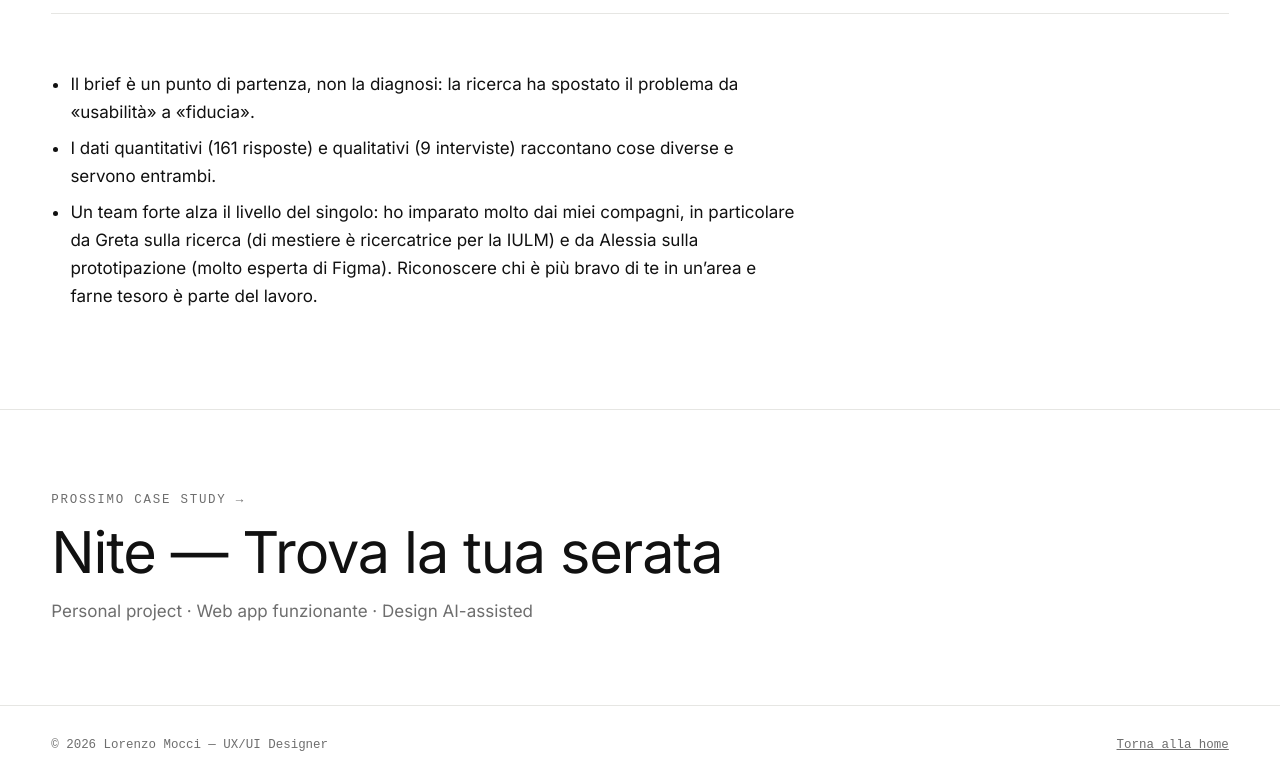
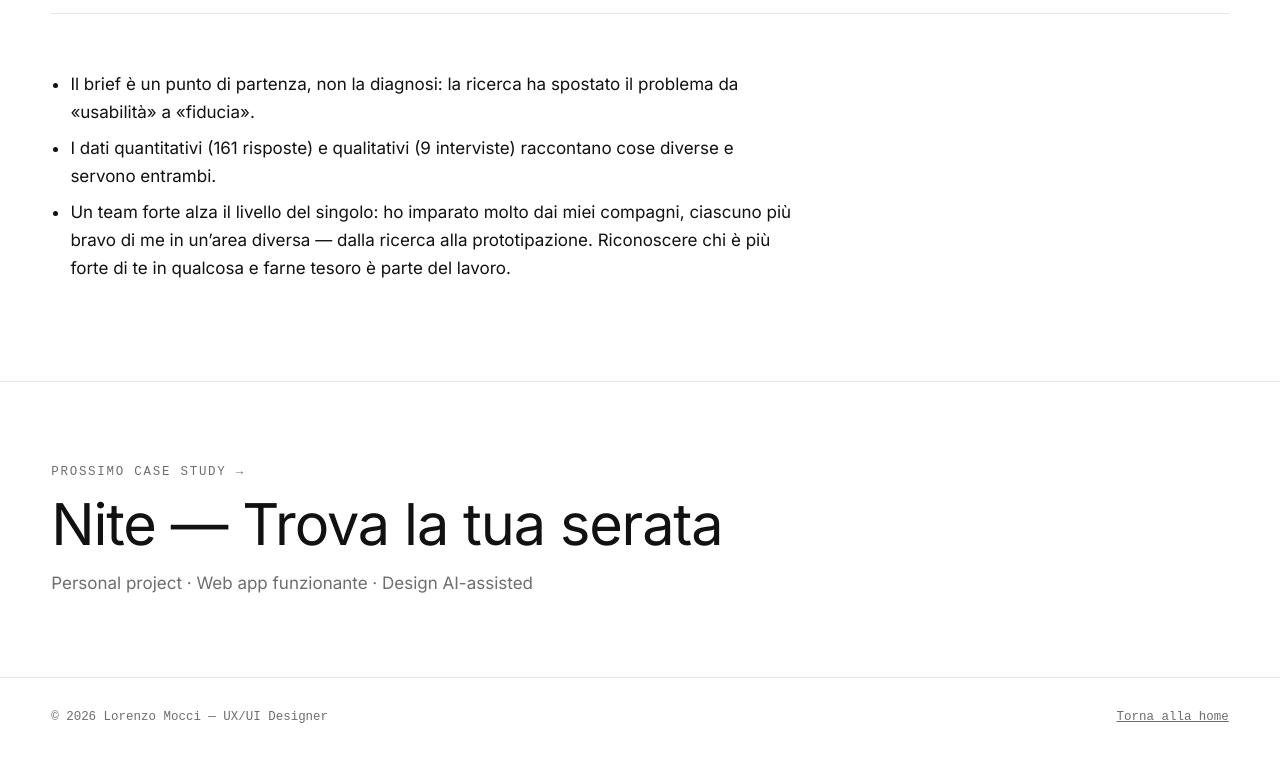
Before and after one commit to lorenzomocci/lorenzomocci.github.io, a plain HTML site: page libraccio.html in a window 1280 px wide. Shown: the part 9837-10621 px from the top of the page. After the commit the page ends 10593 px from the top, so only its background shows below. Drawn offline with Linux system fonts and the light colour scheme; a web font is replaced by a local one.

Commit message:
Libraccio: tolti nomi e mestieri dei compagni nel learning di team
Co-Authored-By: Claude Fable 5 <noreply@anthropic.com>

```diff
--- a/libraccio.html
+++ b/libraccio.html
@@ -362,7 +362,7 @@
                     <ul>
                         <li>Il brief è un punto di partenza, non la diagnosi: la ricerca ha spostato il problema da &laquo;usabilità&raquo; a &laquo;fiducia&raquo;.</li>
                         <li>I dati quantitativi (161 risposte) e qualitativi (9 interviste) raccontano cose diverse e servono entrambi.</li>
-                        <li>Un team forte alza il livello del singolo: ho imparato molto dai miei compagni, in particolare da Greta sulla ricerca (di mestiere è ricercatrice per la IULM) e da Alessia sulla prototipazione (molto esperta di Figma). Riconoscere chi è più bravo di te in un&rsquo;area e farne tesoro è parte del lavoro.</li>
+                        <li>Un team forte alza il livello del singolo: ho imparato molto dai miei compagni, ciascuno più bravo di me in un&rsquo;area diversa — dalla ricerca alla prototipazione. Riconoscere chi è più forte di te in qualcosa e farne tesoro è parte del lavoro.</li>
                     </ul>
                 </div>
             </div>
```
